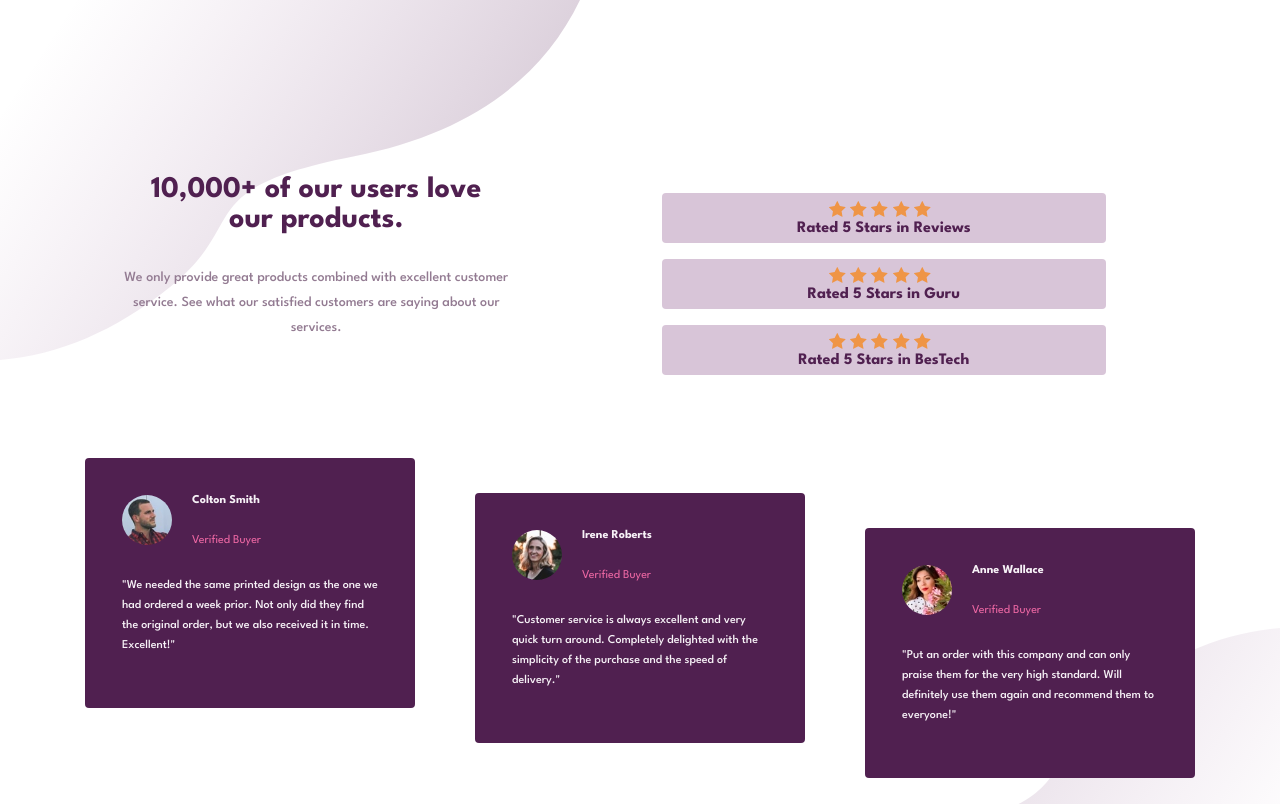
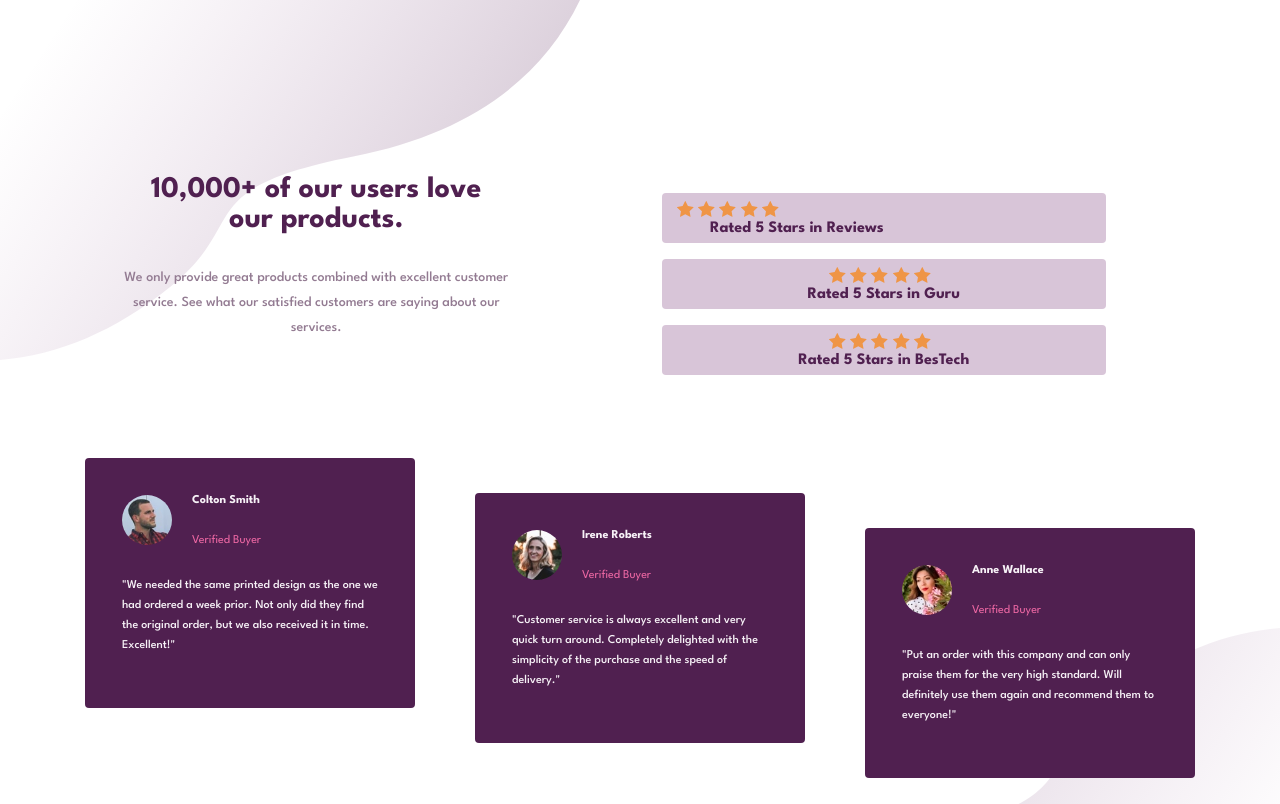
Before and after one commit to emancheno/challenge1.github.io, a plain HTML site: page index.html in a window 1280 px wide. Shown: the top 804 px of the page. Drawn offline with Linux system fonts and the light colour scheme.

Commit message:
Update styles.css

```diff
--- a/styles.css
+++ b/styles.css
@@ -128,7 +128,7 @@ header p{
         padding-left:  25px;
     }
     .star1{
-        align-self: flex-start;
+        align-items: flex-start;
     }
     .star3{
         align-self: flex-end;
```
